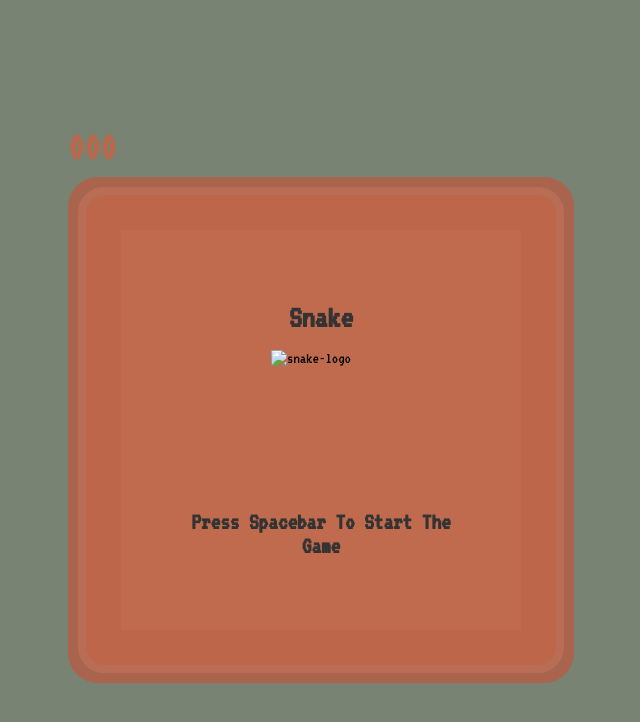
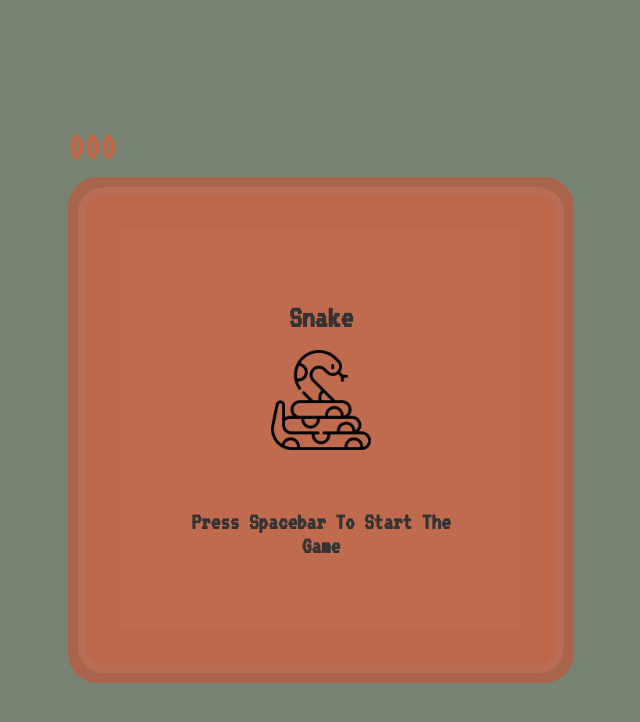
Before and after one commit to dprajapati4/snake-game, a plain HTML site: page index.html in a window 1280 px wide. Shown: the whole page, without its empty margins (319-959 px from the left). Drawn offline with Linux system fonts and the light colour scheme; the site is published under a folder, as on GitHub Pages, so addresses that start at the root find nothing.

Commit message:
add readme

```diff
--- a/index.html
+++ b/index.html
@@ -28,7 +28,7 @@
       </div>
     </div>
     <h2 id="instruction-text">Press spacebar to start the game</h2>
-    <img id="logo" src="/anaconda.png" alt="snake-logo" />
+    <img id="logo" src="./images/anaconda.png" alt="snake-logo" />
     <h1 id="game-title">Snake</h1>
     <div class="end-game-message">
       <h2>You lost. Press spacebar to restart the game.</h2>
```
Also changed, not shown: images/anaconda.png (renamed from anaconda.png), images/demo.png (added), 1 other file.
